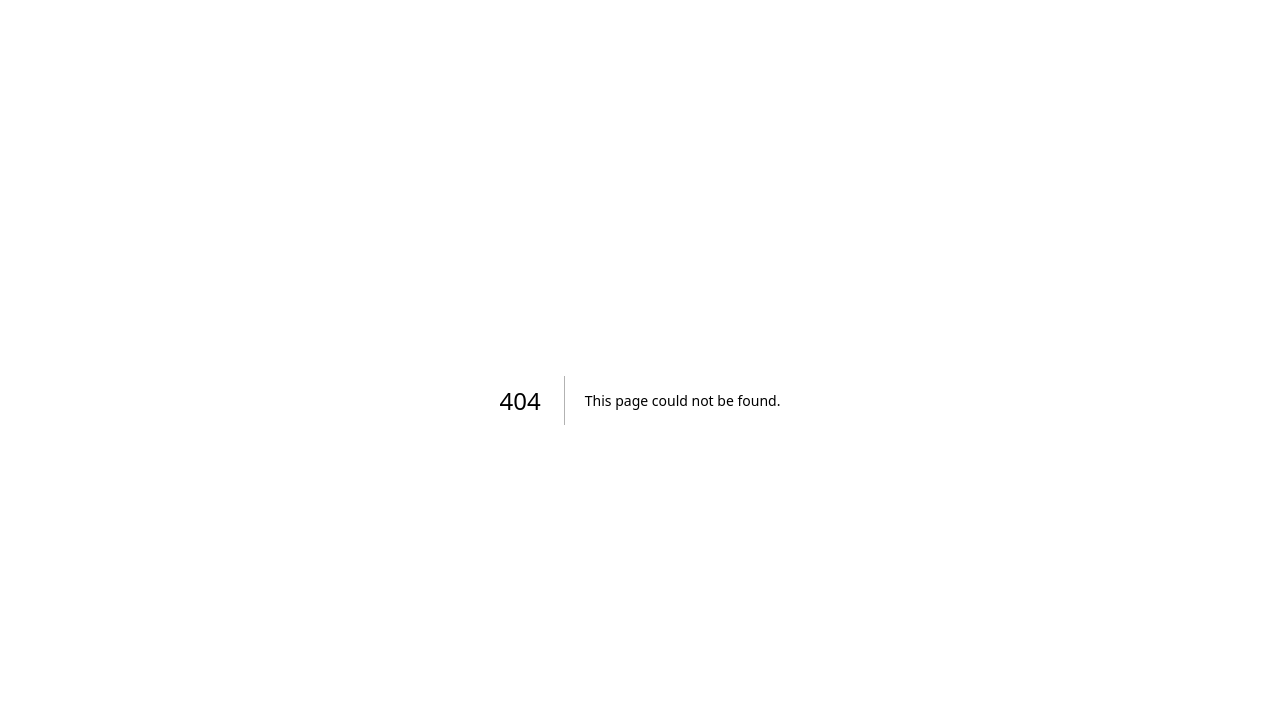
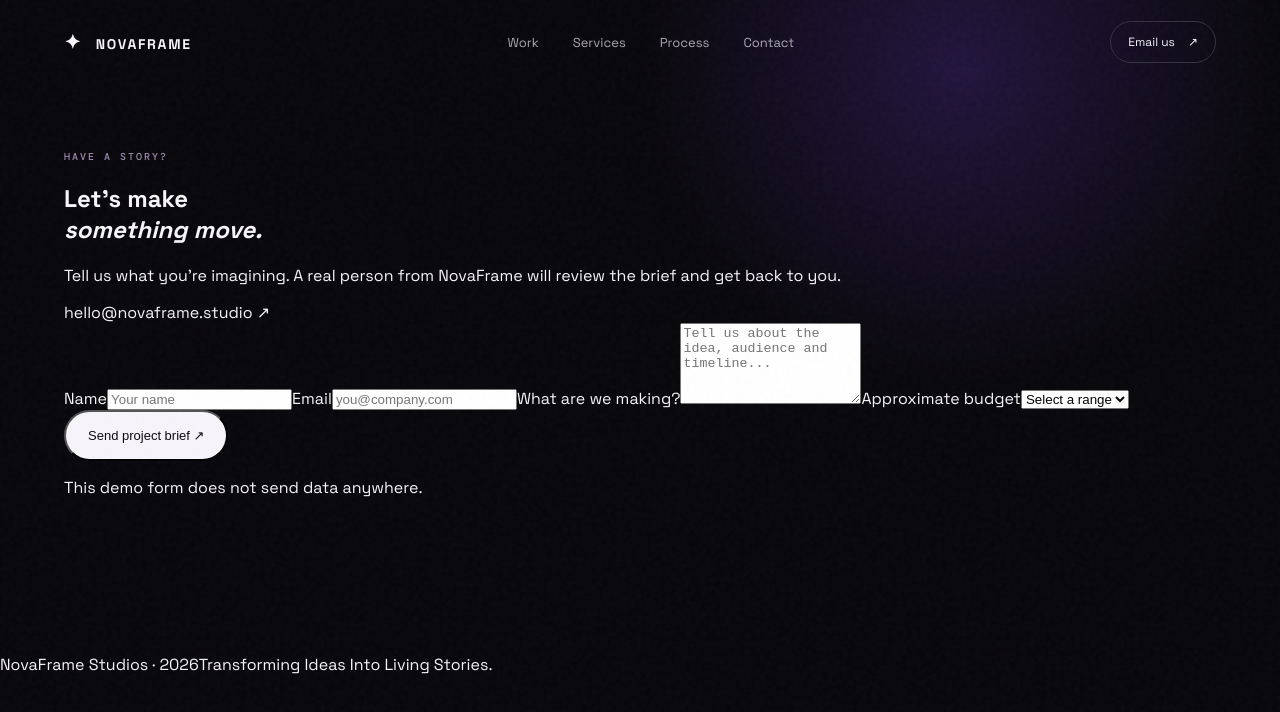
Before and after one commit to Ab2612Ab/NovaFrame-Studios, a Next.js app: page /contact in a window 1280 px wide. Before the commit this address had no page. Shown: the top 712 px of the page. Built offline with nearby package versions, Linux system fonts and the light colour scheme.

Commit message:
Create standalone interactive Contact page

```diff
--- /dev/null
+++ b/app/contact/page.jsx
@@ -0,0 +1,26 @@
+"use client";
+
+import { useState } from "react";
+
+export default function ContactPage() {
+  const [sent, setSent] = useState(false);
+  const [budget, setBudget] = useState("Select a range");
+  function submit(event) { event.preventDefault(); setSent(true); }
+  return (
+    <main className="site standalone-page contact-page">
+      <div className="noise" aria-hidden="true" />
+      <header className="nav standalone-nav"><a href="/" className="logo"><span>✦</span> NOVAFRAME</a><nav className="navlinks" aria-label="Main navigation"><a href="/work">Work</a><a href="/services">Services</a><a href="/process">Process</a><a className="active-nav" href="/contact">Contact</a></nav><a className="navcta" href="mailto:hello@novaframe.studio">Email us <span>↗</span></a><a className="menu" href="/">☰</a></header>
+      <section className="contact-layout section"><div className="contact-intro"><p className="eyebrow">Have a story?</p><h1>Let&apos;s make<br/><em>something move.</em></h1><p>Tell us what you&apos;re imagining. A real person from NovaFrame will review the brief and get back to you.</p><a className="direct-email" href="mailto:hello@novaframe.studio">hello@novaframe.studio ↗</a><div className="contact-orb" aria-hidden="true"/></div>
+        <form className="contact-form" onSubmit={submit}>
+          <label>Name<input required name="name" placeholder="Your name" /></label>
+          <label>Email<input required type="email" name="email" placeholder="you@company.com" /></label>
+          <label>What are we making?<textarea required name="brief" rows="5" placeholder="Tell us about the idea, audience and timeline..." /></label>
+          <label>Approximate budget<select value={budget} onChange={(e) => setBudget(e.target.value)}><option>Select a range</option><option>$1k – $3k</option><option>$3k – $7k</option><option>$7k – $15k</option><option>$15k+</option></select></label>
+          <button className="button primary submit-button" type="submit">{sent ? "Brief ready ✓" : "Send project brief ↗"}</button>
+          <p className="form-note" aria-live="polite">{sent ? "Thanks — your demo brief is ready. Connect by email to send the details." : "This demo form does not send data anywhere."}</p>
+        </form>
+      </section>
+      <footer className="standalone-footer"><span>NovaFrame Studios · 2026</span><span>Transforming Ideas Into Living Stories.</span></footer>
+    </main>
+  );
+}
```
